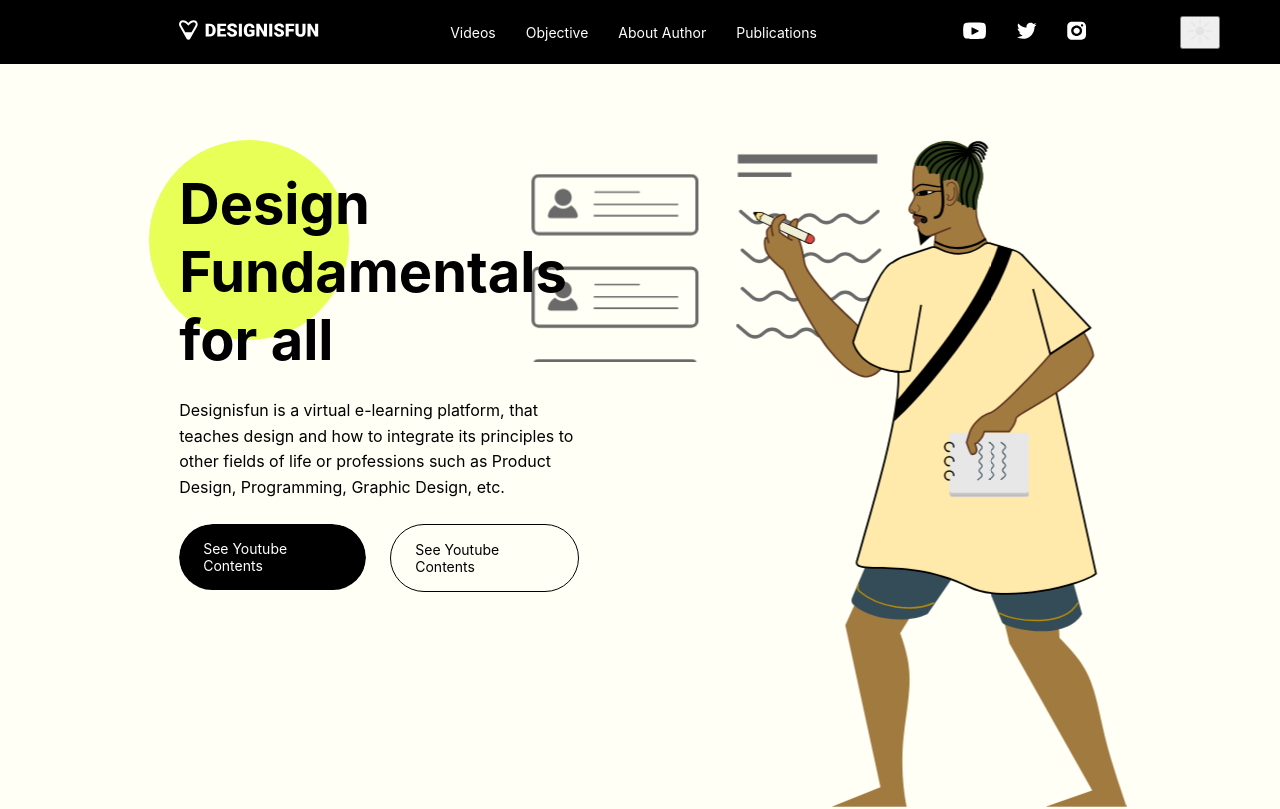
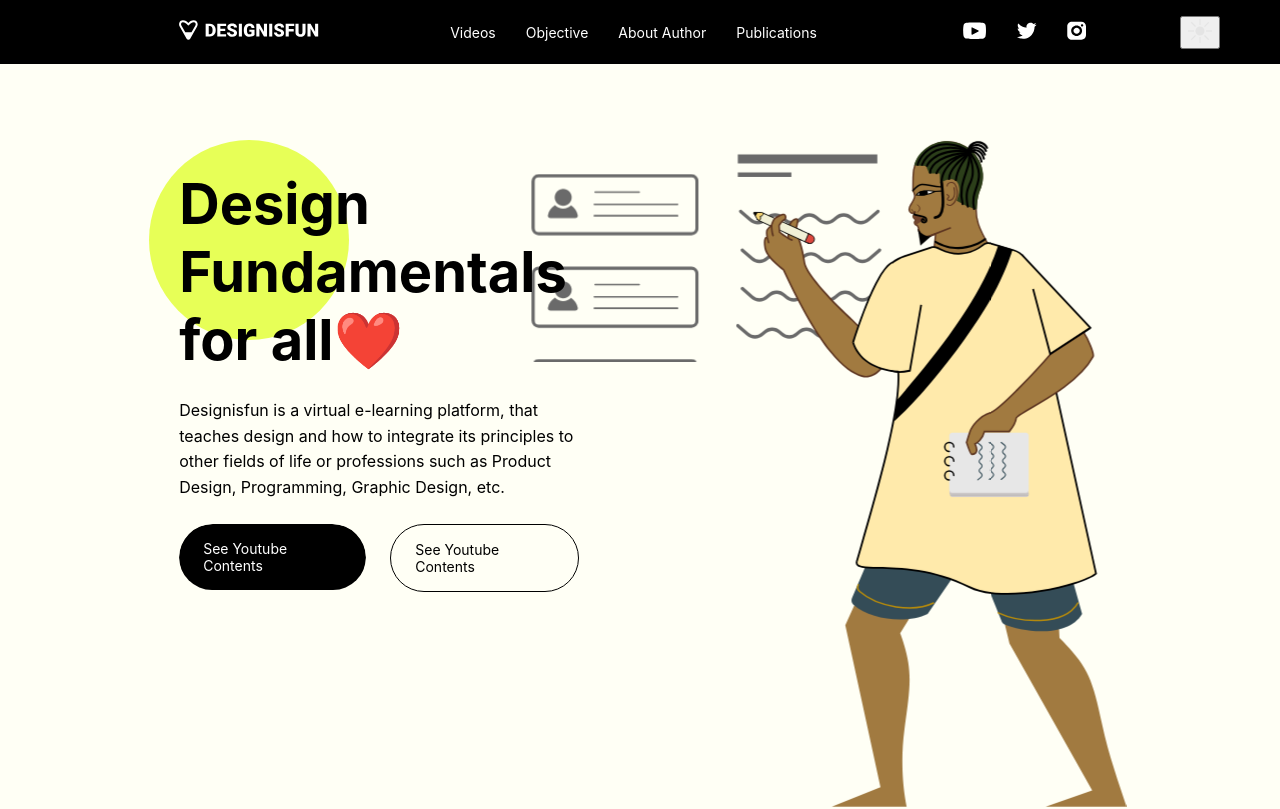
Before and after one commit to dray001/designisfun, a Next.js app: page / in a window 1280 px wide. Shown: the top 809 px of the page. Built offline with nearby package versions, Linux system fonts and the light colour scheme.

Commit message:
added a love emoji, from a windows pc

```diff
--- a/components/homePageSections/LandingSection/LandingSection.js
+++ b/components/homePageSections/LandingSection/LandingSection.js
@@ -7,7 +7,7 @@ const LandingSection =({data})=> {
         <section className={styles.landingSection}>
             <div className={styles.landingSecDataWrapper}>
                 <div className={styles.stringsDataWrapper}>
-                    <h1>Design Fundamentals <br/> for all </h1>
+                    <h1>Design Fundamentals <br/> for all❤️ </h1>
                     <p>{data.description}</p>
                     <ActionButton
                     primaryTarget={true} primaryLabel='See Youtube Contents' primaryPath={data.youtubeChannel}
--- a/data/homePageData.js
+++ b/data/homePageData.js
@@ -124,7 +124,7 @@ export const homePageData = {
         {
             id: '1',
             section: 'landing',
-            title: 'Design Fundamentals for all',
+            title: 'Deesign Fundamentals for all Dem people',
             image: illustration,
             attendClass: classLink,
             youtubeChannel: youtube,
```
